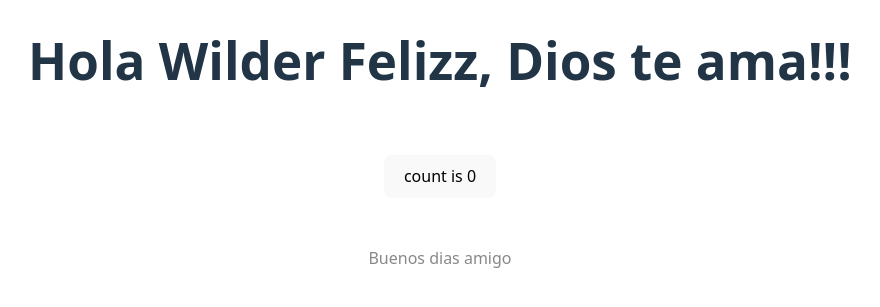
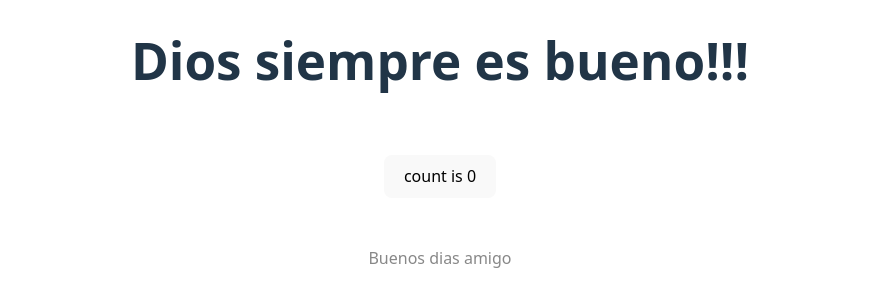
Before and after one commit to wtaype/zitime, a plain HTML site: page index.html in a window 1280 px wide. Shown: the part 333-640 px from the top of the page, without its empty margins (200-1080 px from the left). Drawn offline with Linux system fonts and the light colour scheme.

Commit message:
deploy: 312d38b39209ab21fde0a5d512e1f56f70c7cb85

```diff
--- /dev/null
+++ b/assets/index-eaaCqlaX.js
@@ -0,0 +1,14 @@
+(function(){const r=document.createElement("link").relList;if(r&&r.supports&&r.supports("modulepreload"))return;for(const e of document.querySelectorAll('link[rel="modulepreload"]'))i(e);new MutationObserver(e=>{for(const t of e)if(t.type==="childList")for(const n of t.addedNodes)n.tagName==="LINK"&&n.rel==="modulepreload"&&i(n)}).observe(document,{childList:!0,subtree:!0});function o(e){const t={};return e.integrity&&(t.integrity=e.integrity),e.referrerPolicy&&(t.referrerPolicy=e.referrerPolicy),e.crossOrigin==="use-credentials"?t.credentials="include":e.crossOrigin==="anonymous"?t.credentials="omit":t.credentials="same-origin",t}function i(e){if(e.ep)return;e.ep=!0;const t=o(e);fetch(e.href,t)}})();function c(s){let r=0;const o=i=>{r=i,s.innerHTML=`count is ${r}`};s.addEventListener("click",()=>o(r+1)),o(0)}document.querySelector("#app").innerHTML=`
+  <div>
+    <a href="https://vite.dev" target="_blank">
+      <img src="https://i.postimg.cc/bvWtMmR7/image.png" class="logo" alt="Vite logo" />
+    </a>
+    <h1>Dios siempre es bueno!!!</h1>
+    <div class="card">
+      <button id="counter" type="button"></button>
+    </div>
+    <p class="read-the-docs">
+      Buenos dias amigo
+    </p>
+  </div>
+`;c(document.querySelector("#counter"));
--- a/index.html
+++ b/index.html
@@ -5,7 +5,7 @@
     <link rel="icon" type="image/svg+xml" href="https://i.postimg.cc/bvWtMmR7/image.png" />
     <meta name="viewport" content="width=device-width, initial-scale=1.0" />
     <title>Witime</title>
-    <script type="module" crossorigin src="/zitime/assets/index-D6NI48SE.js"></script>
+    <script type="module" crossorigin src="/zitime/assets/index-eaaCqlaX.js"></script>
     <link rel="stylesheet" crossorigin href="/zitime/assets/index-CrYBktwj.css">
   </head>
   <body>
```
